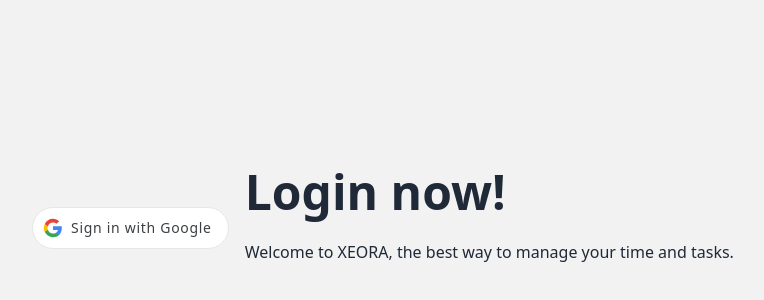
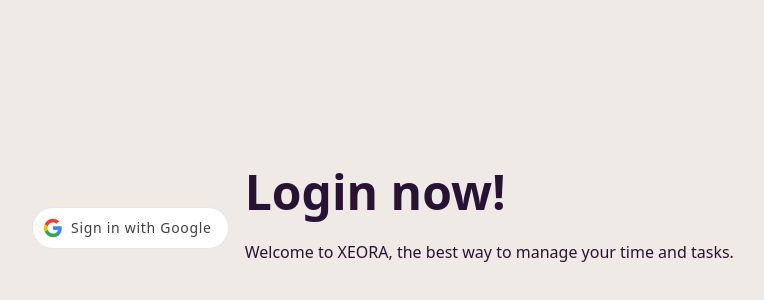
Before and after one commit to tmac12/supabase-angular, an Angular app: page / in a window 1280 px wide. Shown: the part 172-472 px from the top of the page, without its empty margins (257-1021 px from the left). Built offline with nearby package versions, Linux system fonts and the light colour scheme.

Commit message:
chore: try a custom theme in daisyUI

```diff
--- a/src/index.html
+++ b/src/index.html
@@ -1,11 +1,11 @@
-<!doctype html>
-<html lang="en">
+<!DOCTYPE html>
+<html lang="en" data-theme="cupcake">
   <head>
-  <meta charset="utf-8">
+    <meta charset="utf-8" />
     <title>SupabaseAngular</title>
-  <base href="/">
-  <meta name="viewport" content="width=device-width, initial-scale=1">
-  <link rel="icon" type="image/x-icon" href="favicon.ico">
+    <base href="/" />
+    <meta name="viewport" content="width=device-width, initial-scale=1" />
+    <link rel="icon" type="image/x-icon" href="favicon.ico" />
   </head>
   <body>
     <app-root></app-root>
--- a/tailwind.config.js
+++ b/tailwind.config.js
@@ -22,4 +22,40 @@
     },
   },
   plugins: [require("daisyui")],
+  // config docs: https://daisyui.com/docs/config/
+  daisyui: {
+    themes: [
+      'light',
+      'dark',
+
+     {
+       'cupcake':{
+          ...require("daisyui/src/theming/themes")["cupcake"],
+          mytheme: {
+
+            "primary": "#2563eb",
+
+            "secondary": "#ff9200",
+
+            "accent": "#607e00",
+
+            "neutral": "#0b0e0a",
+
+            "base-100": "#111827",
+
+            "info": "#00adc4",
+
+            "success": "#719600",
+
+            "warning": "#ff9e00",
+
+            "error": "#cb0f48",
+          "--rounded-btn": "0rem"
+        }
+     }
+    }
+
+
+    ],
+  },
 }
```
Lines whose indentation alone changed are shown as unchanged.
